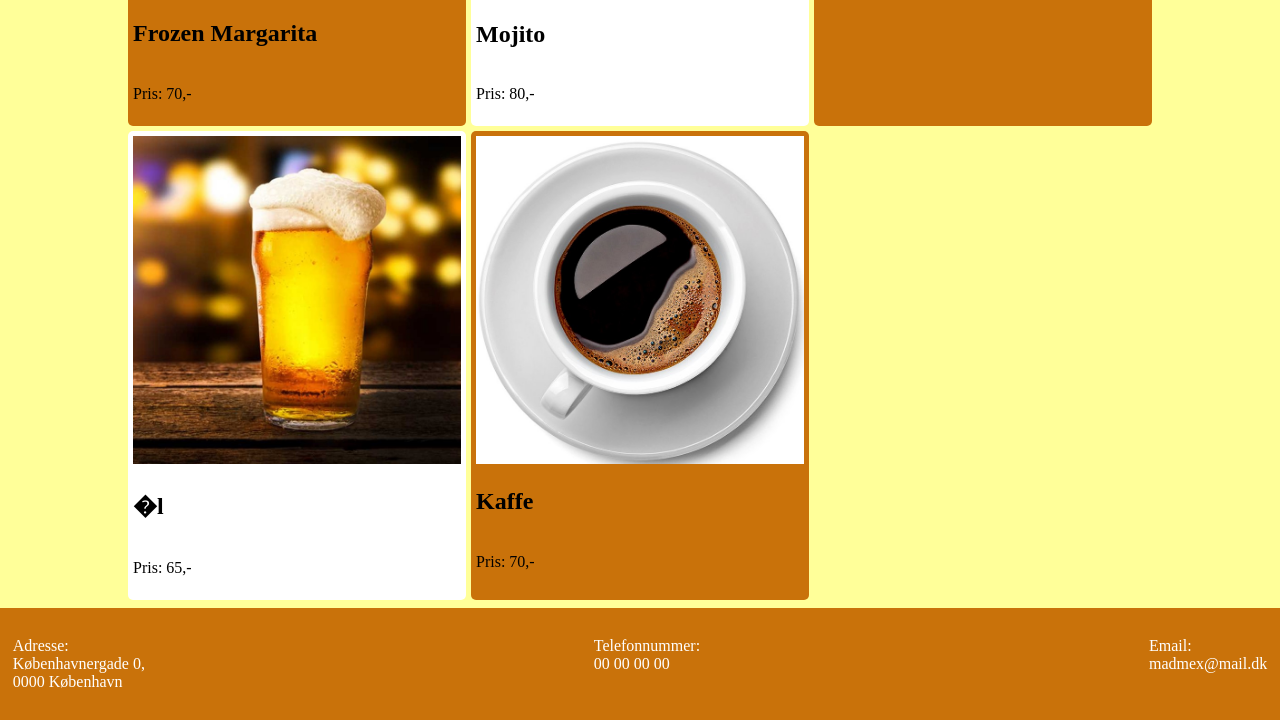
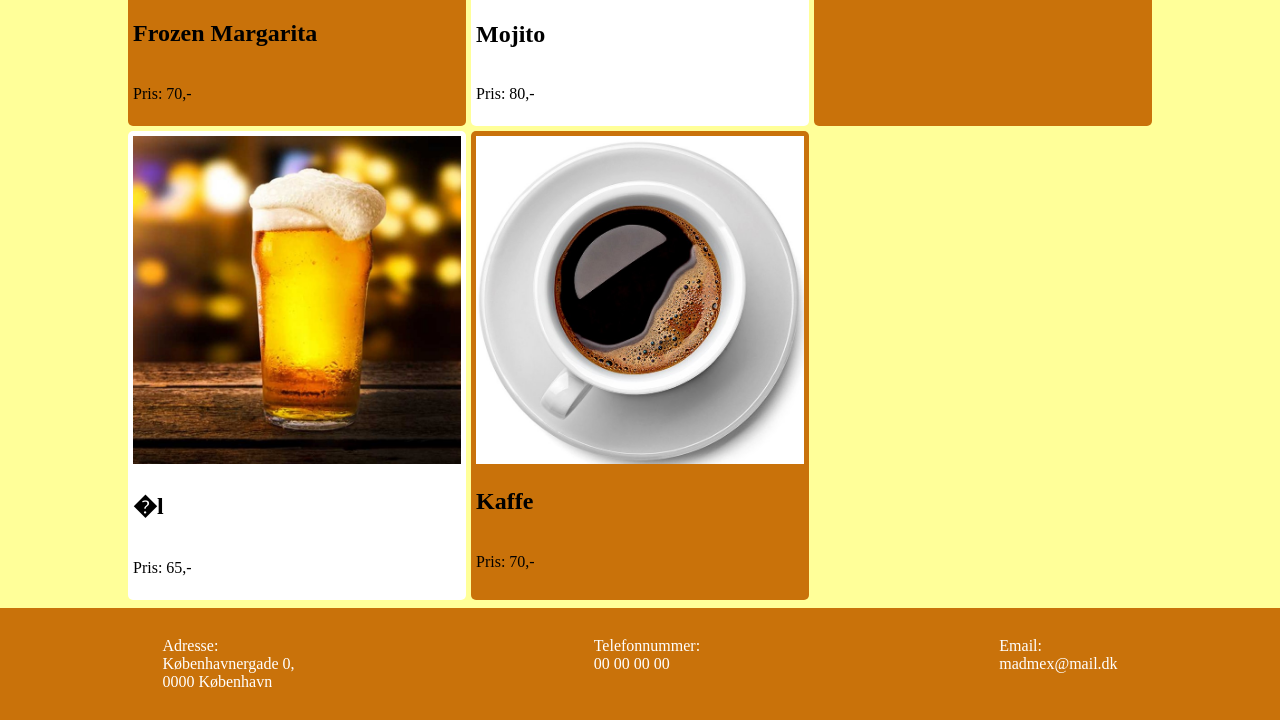
Before and after one commit to mskovn/restaurant, a plain HTML site: page index.html in a window 1280 px wide. Shown: the part 3428-4148 px from the top of the page. Drawn offline with Linux system fonts and the light colour scheme.

Commit message:
footer faerdig

```diff
--- a/index.html
+++ b/index.html
@@ -42,7 +42,6 @@
 
         header {
             padding: 1em;
-            margin-left: 1em,
         }
 
         footer {
@@ -50,7 +49,7 @@
             padding: .8em;
             margin-top: .5em;
             display: flex;
-            justify-content: space-between;
+            justify-content: space-around;
         }
 
         .data-container {
```
